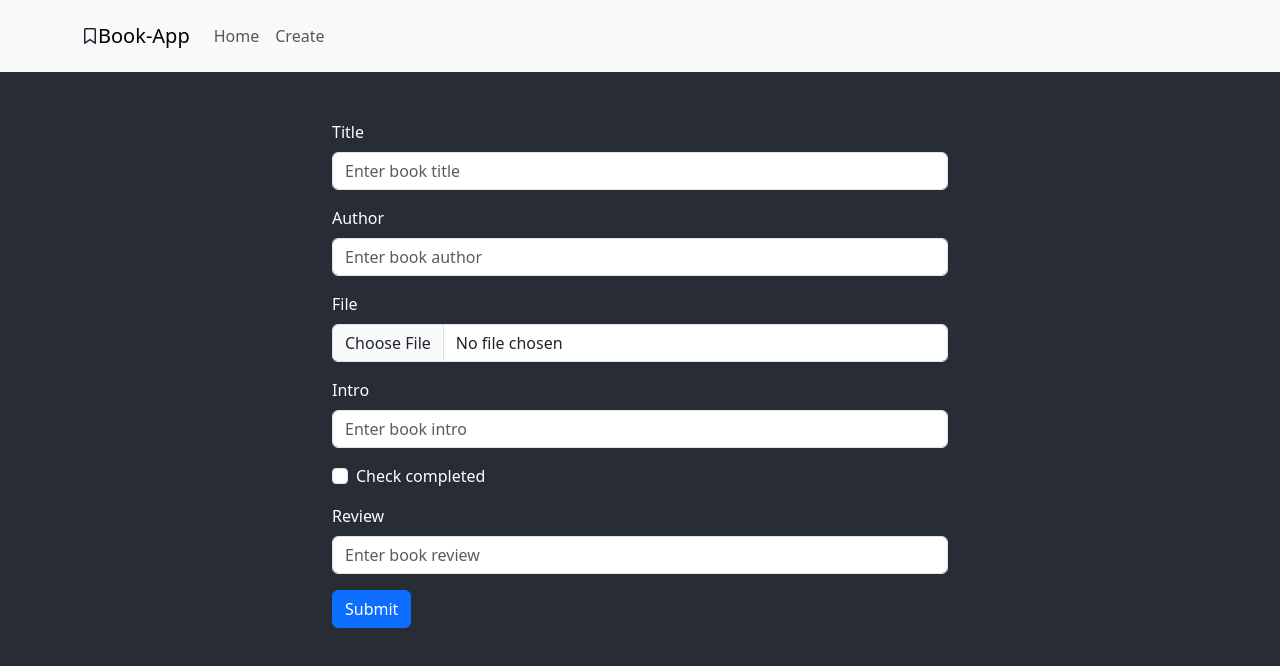
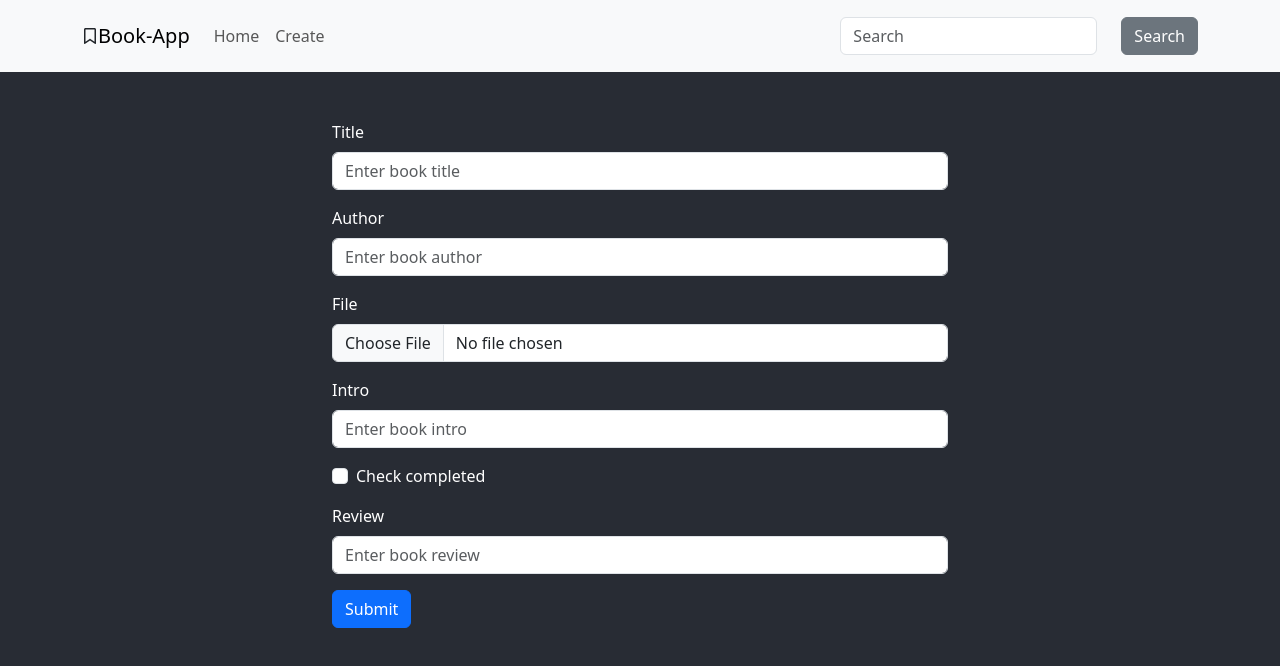
Before and after one commit to pimientaglez/book-club, a React (Create React App) app: page /create in a window 1280 px wide. Shown: the top 666 px of the page. Built offline with nearby package versions, Linux system fonts and the light colour scheme.

Commit message:
implement search in navbar

```diff
--- a/src/components/NavigationBar.jsx
+++ b/src/components/NavigationBar.jsx
@@ -1,11 +1,31 @@
-import React from 'react'
+import React, { useState } from 'react'
 import { Link } from 'react-router-dom'
 import Container from 'react-bootstrap/Container';
+import Form from 'react-bootstrap/Form';
+import Button from 'react-bootstrap/Button';
 import Nav from 'react-bootstrap/Nav';
 import Navbar from 'react-bootstrap/Navbar';
+import Row from 'react-bootstrap/Row';
+import Col from 'react-bootstrap/Col';
 import { FaRegBookmark } from "react-icons/fa6";
+import { useAppContext } from '../store/Store';
 
 export const NavigationBar = () => {
+  const {fetchBooks} = useAppContext();
+  const [query, setQuery] = useState('');
+
+  const handleSearchQuery = (e) => {
+    if (e.key === 'Enter') {
+      fetchBooks(query);
+      setQuery('');
+    } else {
+      setQuery(e.target.value);
+    }
+  }
+  const handleSubmit = (e) => {
+    e.preventDefault();
+    fetchBooks(query);
+  }
   return (
     <Navbar bg="light" data-bs-theme="light" expand="lg" className="bg-body-tertiary pt-3 pb-3">
     <Container>
@@ -18,6 +38,22 @@ export const NavigationBar = () => {
           <Link to="/create" className="nav-link">Create</Link>
         </Nav>
       </Navbar.Collapse>
+      <Form inline onSubmit={(e)=>{handleSubmit(e)}}>
+        <Row>
+          <Col xs="auto">
+            <Form.Control
+              type="text"
+              placeholder="Search"
+              className=" mr-sm-2"
+              value={query}
+              onChange={handleSearchQuery}
+            />
+          </Col>
+          <Col xs="auto">
+            <Button type="submit" variant="secondary">Search</Button>
+          </Col>
+        </Row>
+      </Form>
     </Container>
     </Navbar>
   )
--- a/src/pages/HomePage.jsx
+++ b/src/pages/HomePage.jsx
@@ -1,17 +1,11 @@
-import React, { useEffect } from 'react'
+import React from 'react'
 import { useAppContext } from '../store/Store'
 import { Layout } from '../components/Layout';
 import { Book } from '../components/Book';
 import Container from 'react-bootstrap/Container';
 
 export const HomePage = () => {
-  const {items, fetchHpBooks, hpBooks} = useAppContext();
-
-
-
-  useEffect(() => {
-    fetchHpBooks();
-  }, []);
+  const {items, searchedBooks} = useAppContext();
 
     const style = {
         width:'70%',
@@ -26,7 +20,7 @@ export const HomePage = () => {
     <Layout>
         <Container style={style} className='dark'>
             {items.length > 0 && items.map(item => <Book key={item.id} item={item}/> )}
-            {hpBooks && hpBooks.map(item => <Book key={item.id} item={item}/> )}
+            {searchedBooks && searchedBooks.map(item => <Book key={item.id} item={item}/> )}
         </Container>
     </Layout>
   )
--- a/src/store/Store.js
+++ b/src/store/Store.js
@@ -14,7 +14,7 @@ const AppContext = createContext({
 
 export default function Store ({children}) {
     const [items, setItems] = useState([]);
-    const [hpBooks, setHpBooks] = useState([]);
+    const [searchedBooks, setSearchedBooks] = useState([]);
 
     const createItem = (item) => {
         const temp = [...items, item];
@@ -31,12 +31,12 @@ export default function Store ({children}) {
         setItems(temp);
     }
 
-    const fetchHpBooks = async() => {
+    const fetchBooks = async(query='') => {
         try {
-            const response = await axios.get(`${BASE_API_URL}?q=harry+potter&key?${API_KEY}`);
+            const response = await axios.get(`${BASE_API_URL}?q=${query}&key?${API_KEY}`);
             console.log(response.data);
             const parsedBooks = response.data.items.map(book => convertBook(book) )
-            setHpBooks(parsedBooks);
+            setSearchedBooks(parsedBooks);
           } catch (error) {
             console.error("There has been an error: "+error);
           }
@@ -46,11 +46,11 @@ export default function Store ({children}) {
         <AppContext.Provider
             value={{
                 items,
-                hpBooks,
+                searchedBooks,
                 createItem,
                 getItem,
                 updateItem,
-                fetchHpBooks,
+                fetchBooks,
             }}
         >
             {children}
```
